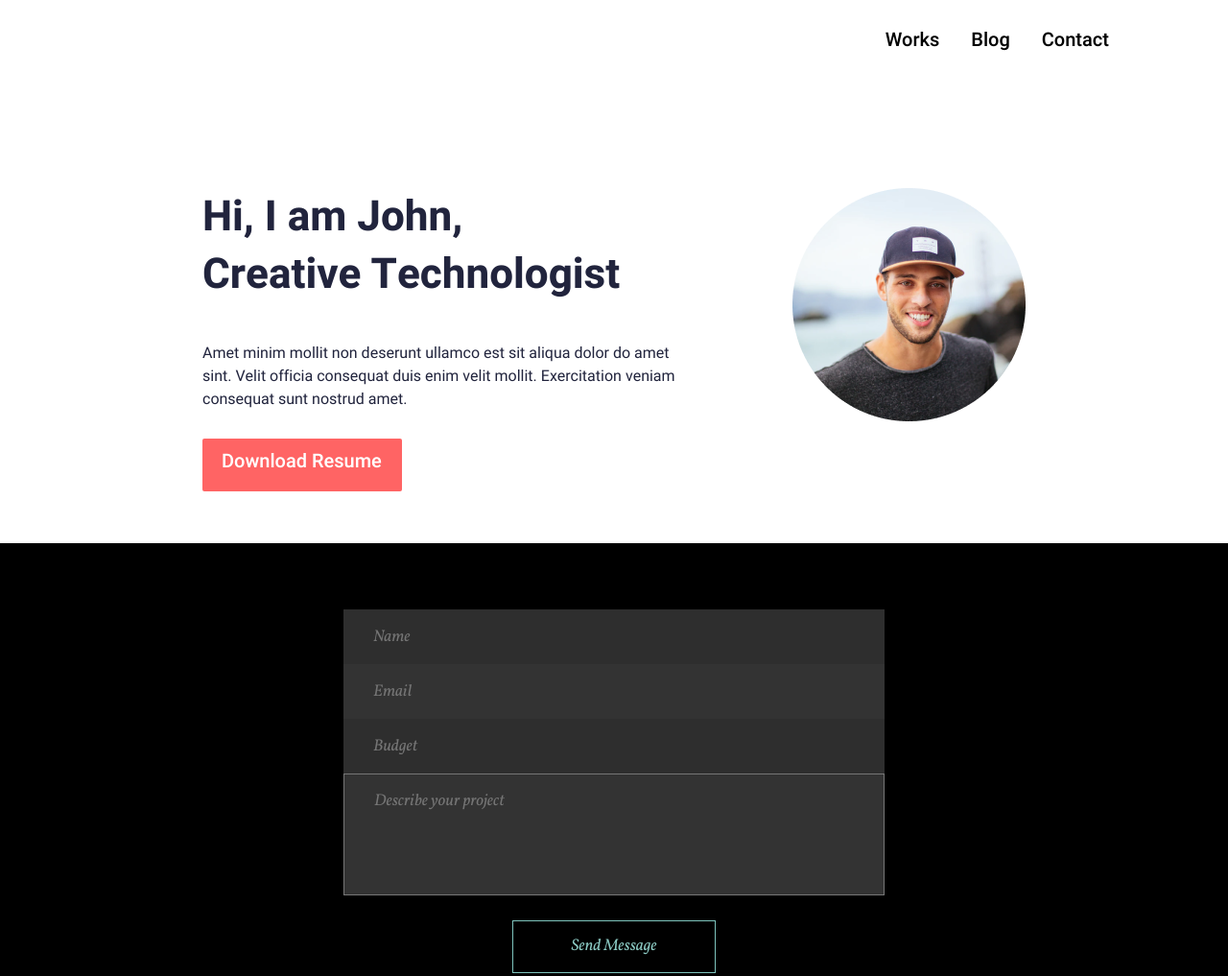
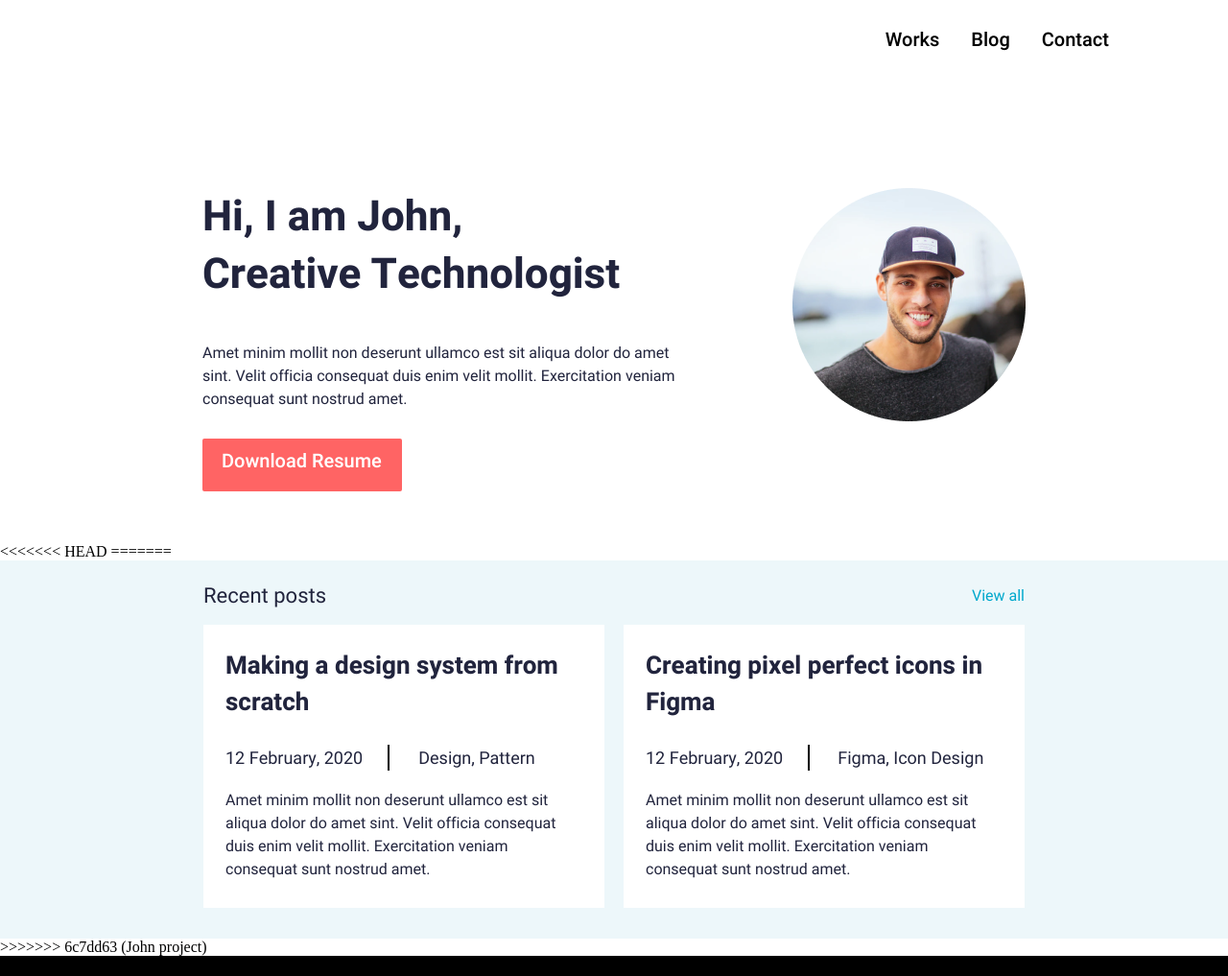
Before and after one commit to polchi05/john, a plain HTML site: page index.html in a window 1280 px wide. Shown: the top 1017 px of the page at 96% size. Drawn offline with Linux system fonts and the light colour scheme.

Commit message:
John project

```diff
--- a/css/style.css
+++ b/css/style.css
@@ -167,7 +167,11 @@ header nav ul li:hover{
     line-height: 44px;
     line-height: 100%;
     color: #21243D;
+<<<<<<< HEAD
     margin-bottom: ;
+=======
+
+>>>>>>> 6c7dd63 (John project)
 }
 .sub_banner article span1{
     background: #142850;
@@ -274,4 +278,139 @@ footer ul li a img{
     font-size: 14px;
     line-height: 21px;
     color: #21243D;
+<<<<<<< HEAD
+=======
 }
+
+/*Recent posts*/
+
+.recent_posts{
+    background: #EDF7FA;
+    padding-top: 7px;
+    padding-bottom: 32px;
+}
+.recent_posts .container{
+    margin: auto;
+    display: flex;
+    max-width: 856px;
+    align-items: center;
+    justify-content: space-between;
+}
+.recent_posts .container p{
+    font-family: 'heeboregular';
+    font-size: 22px;
+    line-height: 60px;
+    color: #21243D;
+}
+.recent_posts .container a{
+    font-family: 'heeboregular';
+    font-size: 16px;
+    line-height: 24px;
+    text-align: right;
+    color: #00A8CC;
+    text-decoration: none;
+}
+.windows{
+    margin: auto;
+    display: flex;
+    justify-content: space-between;
+    max-width: 856px;
+}
+.windows .design_system{
+    background-color: #FFFFFF;
+    padding: 24px 21px 7px 23px;
+    max-width: 418px;
+    display: flex;
+    flex-wrap: wrap;
+}
+.windows .design_system h3{
+    font-family: 'heebobold';
+    font-size: 26px;
+    line-height: 38px;
+    color: #21243D;
+    margin-bottom: 17px;
+    height: 85px;
+    width: 374px;
+}
+.design_system .s_container{
+    height: 34px;
+    width: 374px;
+    margin-bottom: 11px;
+}
+.design_system .s_container .date{
+    font-family: 'heeboregular';
+    font-size: 18px;
+    line-height: 26px;
+    color: #21243D;
+}
+.design_system .s_container .date::after{
+    content: "";
+    height: 21px;
+    border: 1px solid #000000;
+    margin-left: 26px;
+}
+.design_system .s_container .place{
+    font-family: 'heeboregular';
+    font-size: 18px;
+    line-height: 26px;
+    color: #21243D;
+    margin-left: 26px;
+}
+.windows .design_system p{
+    font-family: 'heeboregular';
+    font-size: 16px;
+    line-height: 24px;
+    color: #21243D;
+    height: 117px;
+    width: 368px;
+}
+.windows .perfect_icons{
+    background-color: #FFFFFF;
+    padding: 24px 21px 7px 23px;
+    max-width: 418px;
+    display: flex;
+    flex-wrap: wrap;
+    margin-left: 20px;
+}
+.windows .perfect_icons h3{
+    font-family: 'heebobold';
+    font-size: 26px;
+    line-height: 38px;
+    color: #21243D;
+    margin-bottom: 17px;
+    height: 85px;
+    width: 374px;
+}
+.perfect_icons .s_container{
+    height: 34px;
+    width: 374px;
+    margin-bottom: 11px;
+}
+.perfect_icons .s_container .date{
+    font-family: 'heeboregular';
+    font-size: 18px;
+    line-height: 26px;
+    color: #21243D;
+}
+.perfect_icons .s_container .date::after{
+    content: "";
+    height: 21px;
+    border: 1px solid #000000;
+    margin-left: 26px;
+}
+.perfect_icons .s_container .place{
+    font-family: 'heeboregular';
+    font-size: 18px;
+    line-height: 26px;
+    color: #21243D;
+    margin-left: 25px;
+}
+.windows .perfect_icons p{
+    font-family: 'heeboregular';
+    font-size: 16px;
+    line-height: 24px;
+    color: #21243D;
+    height: 117px;
+    width: 368px;
+>>>>>>> 6c7dd63 (John project)
+}
--- a/index.html
+++ b/index.html
@@ -44,6 +44,33 @@
            </div>
        </div>
    </section>
+<<<<<<< HEAD
+=======
+    <section class="recent_posts">
+        <div class="container">
+                <p>Recent posts</p>
+                <a href="#">View all</a>
+        </div>
+        <article class="windows">
+            <div class="design_system">
+                <h3>Making a design system from scratch</h3>
+                <div class="s_container">
+                    <span class="date">12 February, 2020</span>
+                    <span class="place">Design, Pattern</span>
+                </div>
+                <p>Amet minim mollit non deserunt ullamco est sit aliqua dolor do amet sint. Velit officia consequat duis enim velit mollit. Exercitation veniam consequat sunt nostrud amet.</p>
+            </div>
+            <div class="perfect_icons">
+                <h3>Creating pixel perfect icons in Figma</h3>
+                <div class="s_container">
+                    <span class="date">12 February, 2020</span>
+                    <span class="place">Figma, Icon Design</span>
+                </div>
+                <p>Amet minim mollit non deserunt ullamco est sit aliqua dolor do amet sint. Velit officia consequat duis enim velit mollit. Exercitation veniam consequat sunt nostrud amet.</p>
+            </div>
+        </article>
+    </section>
+>>>>>>> 6c7dd63 (John project)
 <!--    <section class="sub_banner">-->
 <!--        <div class="sec_container">-->
 <!--            <h3>Featured works</h3>-->
```
